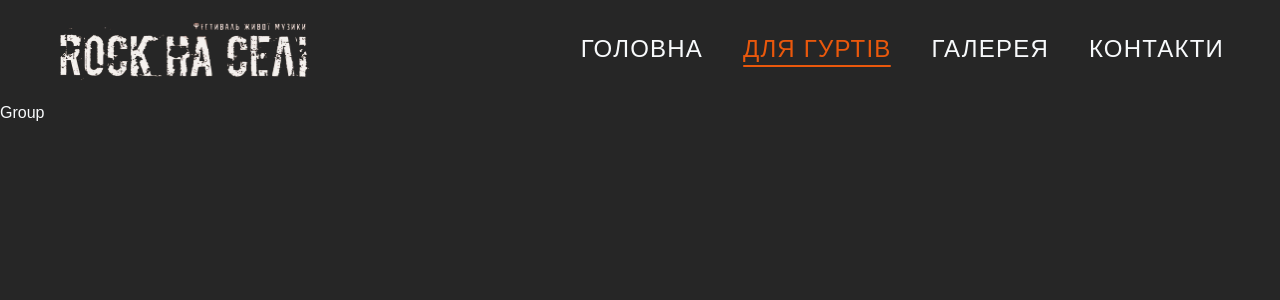
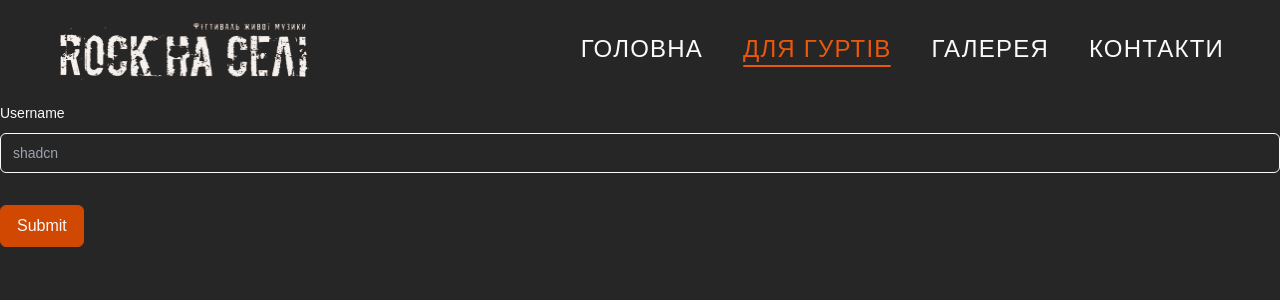
Before and after one commit to Oleksandr1914/rock-na-seli, a Next.js app: page /group in a window 1280 px wide. Shown: the top 300 px of the page. Built offline with nearby package versions, Linux system fonts and the light colour scheme; a web font is replaced by a local one.

Commit message:
added components button and form

```diff
--- a/src/app/globals.css
+++ b/src/app/globals.css
@@ -44,6 +44,10 @@ body {
   background-color: #ea580c;
 }
 
+.active:hover {
+  color: #fb923c;
+}
+
 .active:hover::after {
   background-color: #fb923c;
 }
--- a/src/app/group/page.tsx
+++ b/src/app/group/page.tsx
@@ -1,7 +1,10 @@
-
+import FormComponent from "@/components/FormCompoment/FormComponent";
 
 export default function Group() {
+
     return (
-        <div>Group</div>
+        <section>
+            <FormComponent />
+        </section>
     )
 }
--- /dev/null
+++ b/src/components/Button/Button.props.ts
@@ -0,0 +1,10 @@
+import { ButtonHTMLAttributes, DetailedHTMLProps, ReactNode } from "react";
+
+export interface ButtonProps
+  extends DetailedHTMLProps<
+    ButtonHTMLAttributes<HTMLButtonElement>,
+    HTMLButtonElement
+  > {
+  children: ReactNode;
+  appearance?: "transparent" | "orange";
+}
--- /dev/null
+++ b/src/components/Button/Button.tsx
@@ -0,0 +1,9 @@
+import { ButtonProps } from "./Button.props";
+
+export default function Button({ children, appearance = "orange", ...props }: ButtonProps): JSX.Element {
+
+    const classAppearance = appearance === "orange" ? "px-4 py-2 rounded-md bg-buttonColor border border-solid border-buttonColor text-slate-100 hover:bg-activeLink hover:border-activeLink hover:transition-all "
+        : "px-4 py-2 rounded-md border border-solid border-textColor text-textColor hover:text-hoverColor hover:border-hoverColor hover:transition-all"
+
+    return <button className={classAppearance}{...props}>{children}</button>
+}
--- /dev/null
+++ b/src/components/FormCompoment/FormComponent.tsx
@@ -0,0 +1,56 @@
+"use client"
+import { zodResolver } from "@hookform/resolvers/zod"
+import { useForm } from "react-hook-form"
+import * as z from "zod"
+
+import {
+    Form,
+    FormControl,
+    FormField,
+    FormItem,
+    FormLabel,
+    FormMessage,
+} from "@/components/ui/form"
+import { Input } from "@/components/ui/input"
+import Button from "../Button/Button"
+
+const formSchema = z.object({
+    username: z.string().min(2, {
+        message: "Username must be at least 2 characters.",
+    }),
+})
+
+export default function FormComponent() {
+    const form = useForm<z.infer<typeof formSchema>>({
+        resolver: zodResolver(formSchema),
+        defaultValues: {
+            username: "",
+        },
+    })
+
+    function onSubmit(values: z.infer<typeof formSchema>) {
+        console.log(values)
+    }
+
+    return (
+        <Form {...form}>
+            <form onSubmit={form.handleSubmit(onSubmit)} className="space-y-8">
+                <FormField
+                    control={form.control}
+                    name="username"
+                    render={({ field }) => (
+                        <FormItem>
+                            <FormLabel>Username</FormLabel>
+                            <FormControl>
+                                <Input placeholder="shadcn" {...field} />
+                            </FormControl>
+                            <FormMessage />
+                        </FormItem>
+                    )}
+                />
+                <Button type="submit">Submit</Button>
+            </form>
+        </Form>
+    )
+
+}
--- a/src/components/Links/Links.tsx
+++ b/src/components/Links/Links.tsx
@@ -13,7 +13,7 @@ export default function Links({ children, href, size = 'm' }: PLink): JSX.Elemen
     const segment = useSelectedLayoutSegment()
 
     let className = '';
-    size === "m" ? className = 'font-medium text-xl tracking-wider desktop:text-2xl' : className = 'font-normal text-lg tracking-wide mobile:text-xl mobile:tracking-wider'
+    size === "m" ? className = 'font-medium text-xl tracking-wider desktop:text-2xl hover:text-hoverColor focus:text-hoverColor hover:transition-all' : className = 'font-normal text-lg tracking-wide mobile:text-xl mobile:tracking-widerhover:text-hoverColor focus:text-hoverColor hover:transition-all'
 
 
     useEffect(() => {
--- /dev/null
+++ b/src/components/ui/form.tsx
@@ -0,0 +1,176 @@
+import * as React from "react"
+import * as LabelPrimitive from "@radix-ui/react-label"
+import { Slot } from "@radix-ui/react-slot"
+import {
+  Controller,
+  ControllerProps,
+  FieldPath,
+  FieldValues,
+  FormProvider,
+  useFormContext,
+} from "react-hook-form"
+
+import { cn } from "@/lib/utils"
+import { Label } from "@/components/ui/label"
+
+const Form = FormProvider
+
+type FormFieldContextValue<
+  TFieldValues extends FieldValues = FieldValues,
+  TName extends FieldPath<TFieldValues> = FieldPath<TFieldValues>
+> = {
+  name: TName
+}
+
+const FormFieldContext = React.createContext<FormFieldContextValue>(
+  {} as FormFieldContextValue
+)
+
+const FormField = <
+  TFieldValues extends FieldValues = FieldValues,
+  TName extends FieldPath<TFieldValues> = FieldPath<TFieldValues>
+>({
+  ...props
+}: ControllerProps<TFieldValues, TName>) => {
+  return (
+    <FormFieldContext.Provider value={{ name: props.name }}>
+      <Controller {...props} />
+    </FormFieldContext.Provider>
+  )
+}
+
+const useFormField = () => {
+  const fieldContext = React.useContext(FormFieldContext)
+  const itemContext = React.useContext(FormItemContext)
+  const { getFieldState, formState } = useFormContext()
+
+  const fieldState = getFieldState(fieldContext.name, formState)
+
+  if (!fieldContext) {
+    throw new Error("useFormField should be used within <FormField>")
+  }
+
+  const { id } = itemContext
+
+  return {
+    id,
+    name: fieldContext.name,
+    formItemId: `${id}-form-item`,
+    formDescriptionId: `${id}-form-item-description`,
+    formMessageId: `${id}-form-item-message`,
+    ...fieldState,
+  }
+}
+
+type FormItemContextValue = {
+  id: string
+}
+
+const FormItemContext = React.createContext<FormItemContextValue>(
+  {} as FormItemContextValue
+)
+
+const FormItem = React.forwardRef<
+  HTMLDivElement,
+  React.HTMLAttributes<HTMLDivElement>
+>(({ className, ...props }, ref) => {
+  const id = React.useId()
+
+  return (
+    <FormItemContext.Provider value={{ id }}>
+      <div ref={ref} className={cn("space-y-2", className)} {...props} />
+    </FormItemContext.Provider>
+  )
+})
+FormItem.displayName = "FormItem"
+
+const FormLabel = React.forwardRef<
+  React.ElementRef<typeof LabelPrimitive.Root>,
+  React.ComponentPropsWithoutRef<typeof LabelPrimitive.Root>
+>(({ className, ...props }, ref) => {
+  const { error, formItemId } = useFormField()
+
+  return (
+    <Label
+      ref={ref}
+      className={cn(error && "text-red-500 dark:text-red-900", className)}
+      htmlFor={formItemId}
+      {...props}
+    />
+  )
+})
+FormLabel.displayName = "FormLabel"
+
+const FormControl = React.forwardRef<
+  React.ElementRef<typeof Slot>,
+  React.ComponentPropsWithoutRef<typeof Slot>
+>(({ ...props }, ref) => {
+  const { error, formItemId, formDescriptionId, formMessageId } = useFormField()
+
+  return (
+    <Slot
+      ref={ref}
+      id={formItemId}
+      aria-describedby={
+        !error
+          ? `${formDescriptionId}`
+          : `${formDescriptionId} ${formMessageId}`
+      }
+      aria-invalid={!!error}
+      {...props}
+    />
+  )
+})
+FormControl.displayName = "FormControl"
+
+const FormDescription = React.forwardRef<
+  HTMLParagraphElement,
+  React.HTMLAttributes<HTMLParagraphElement>
+>(({ className, ...props }, ref) => {
+  const { formDescriptionId } = useFormField()
+
+  return (
+    <p
+      ref={ref}
+      id={formDescriptionId}
+      className={cn("text-sm text-slate-500 dark:text-slate-400", className)}
+      {...props}
+    />
+  )
+})
+FormDescription.displayName = "FormDescription"
+
+const FormMessage = React.forwardRef<
+  HTMLParagraphElement,
+  React.HTMLAttributes<HTMLParagraphElement>
+>(({ className, children, ...props }, ref) => {
+  const { error, formMessageId } = useFormField()
+  const body = error ? String(error?.message) : children
+
+  if (!body) {
+    return null
+  }
+
+  return (
+    <p
+      ref={ref}
+      id={formMessageId}
+      className={cn("text-sm font-medium text-red-500 dark:text-red-900", className)}
+      {...props}
+    >
+      {body}
+    </p>
+  )
+})
+FormMessage.displayName = "FormMessage"
+
+export {
+  useFormField,
+  Form,
+  FormItem,
+  FormLabel,
+  FormControl,
+  FormDescription,
+  FormMessage,
+  FormField,
+}
--- /dev/null
+++ b/src/components/ui/input.tsx
@@ -0,0 +1,25 @@
+import * as React from "react"
+
+import { cn } from "@/lib/utils"
+
+export interface InputProps
+  extends React.InputHTMLAttributes<HTMLInputElement> { }
+
+const Input = React.forwardRef<HTMLInputElement, InputProps>(
+  ({ className, type, ...props }, ref) => {
+    return (
+      <input
+        type={type}
+        className={cn(
+          "flex h-10 w-full rounded-md border border-slate-200  bg-backgroundMain px-3 py-2 text-sm  disabled:cursor-not-allowed  disabled:opacity-50",
+          className
+        )}
+        ref={ref}
+        {...props}
+      />
+    )
+  }
+)
+Input.displayName = "Input"
+
+export { Input }
--- /dev/null
+++ b/src/components/ui/label.tsx
@@ -0,0 +1,26 @@
+"use client"
+
+import * as React from "react"
+import * as LabelPrimitive from "@radix-ui/react-label"
+import { cva, type VariantProps } from "class-variance-authority"
+
+import { cn } from "@/lib/utils"
+
+const labelVariants = cva(
+  "text-sm font-medium leading-none peer-disabled:cursor-not-allowed peer-disabled:opacity-70"
+)
+
+const Label = React.forwardRef<
+  React.ElementRef<typeof LabelPrimitive.Root>,
+  React.ComponentPropsWithoutRef<typeof LabelPrimitive.Root> &
+    VariantProps<typeof labelVariants>
+>(({ className, ...props }, ref) => (
+  <LabelPrimitive.Root
+    ref={ref}
+    className={cn(labelVariants(), className)}
+    {...props}
+  />
+))
+Label.displayName = LabelPrimitive.Root.displayName
+
+export { Label }
--- a/tailwind.config.js
+++ b/tailwind.config.js
@@ -12,8 +12,10 @@ module.exports = {
       textColor: "#e2e8f0",
       burgerColor: "#f1f5f9",
       backgroundBurger: "#18181b",
+      backgroundMain: "#262626",
       activeLink: " #ea580c",
       hoverColor: "#fb923c",
+      buttonColor: "#d04802",
     },
     screens: {
       mobile: "480px",
```
Also changed, not shown: package.json (+6 -1 lines), 1 other file (tests, documents, lock files or other folders).
